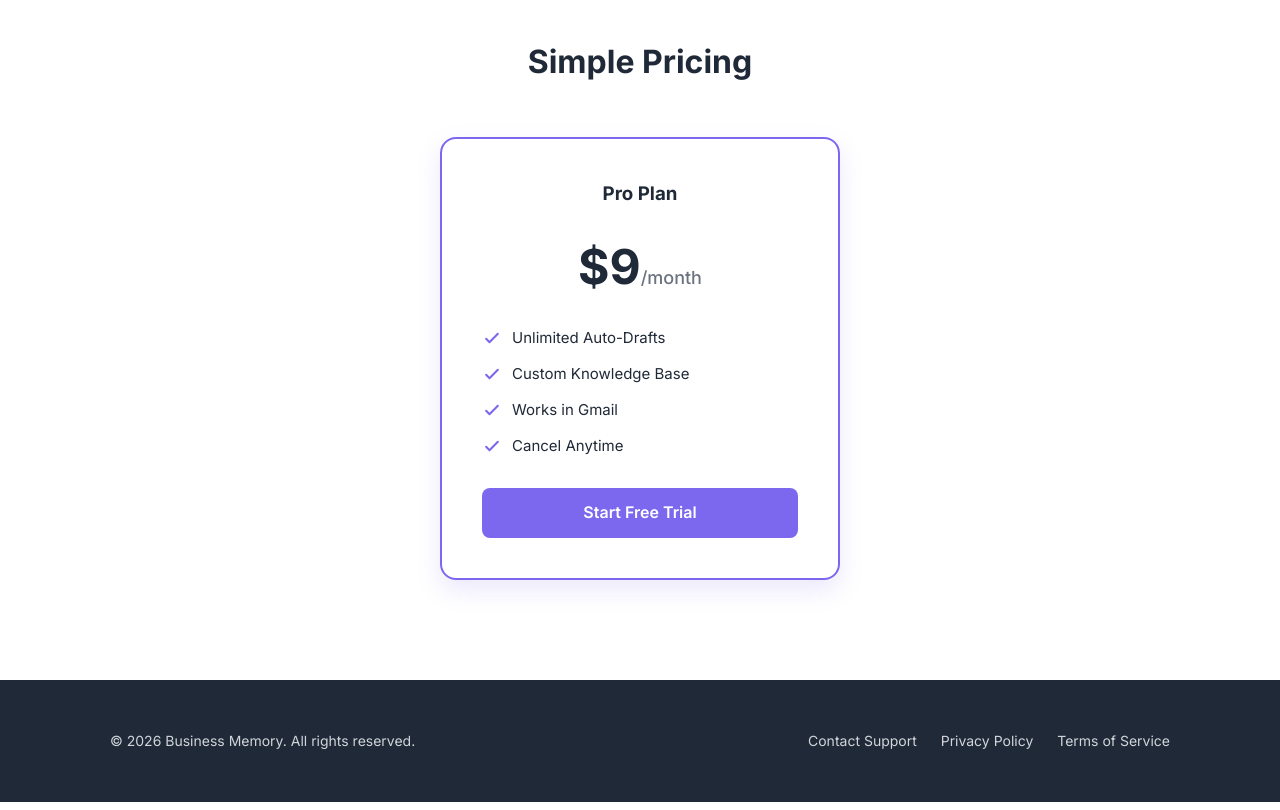
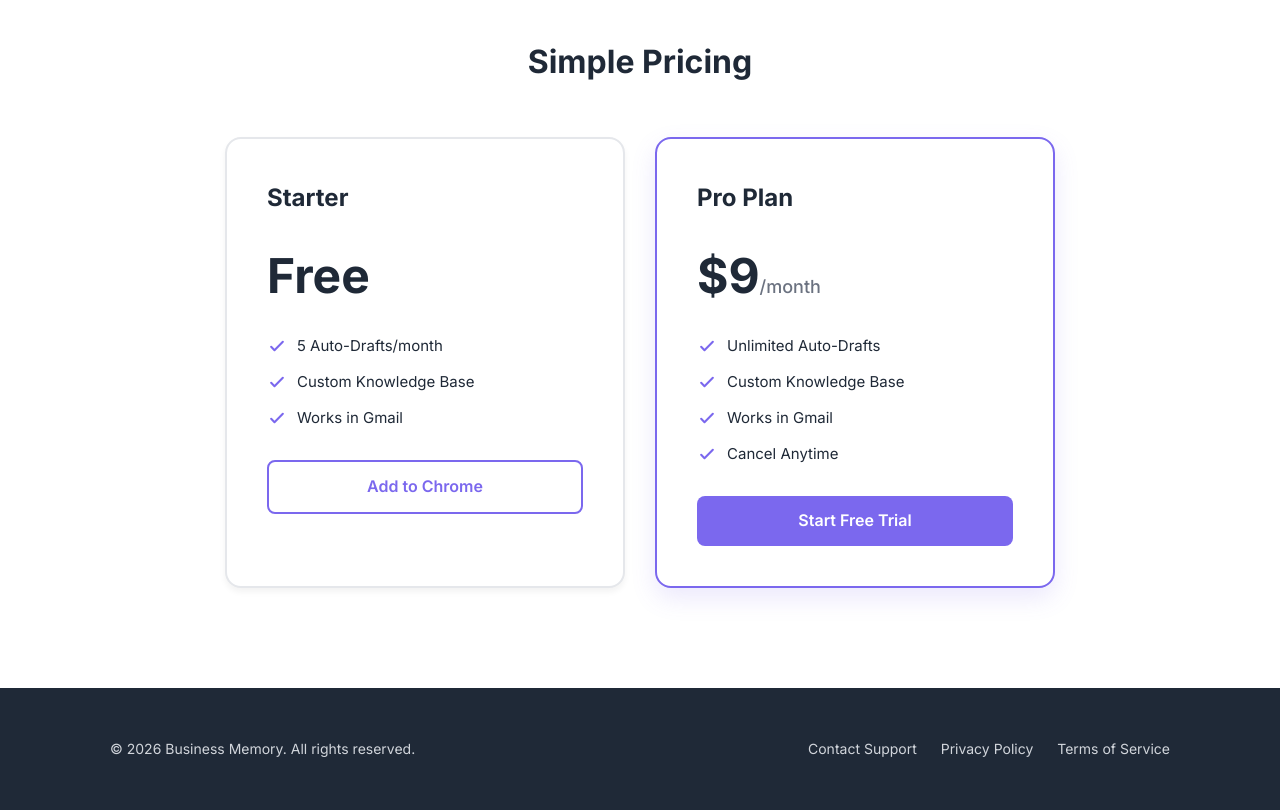
Before and after one commit to JacobLumgair/business-memory-site, a plain HTML site: page index.html in a window 1280 px wide. Shown: the part 2140-2950 px from the top of the page. Drawn offline with Linux system fonts and the light colour scheme.

Commit message:
added browser icon

```diff
--- a/index.html
+++ b/index.html
@@ -4,6 +4,7 @@
     <meta charset="UTF-8">
     <meta name="viewport" content="width=device-width, initial-scale=1.0">
     <title>Business Memory - The Email Assistant That Knows Your Business</title>
+    <link rel="icon" type="image/png" href="logo.png">
     <link href="https://fonts.googleapis.com/css2?family=Inter:wght@400;500;600;700&display=swap" rel="stylesheet">
     <style>
         /* --- VARIABLES --- */
@@ -28,29 +29,22 @@
         }
 
         /* --- SPOTLIGHT EFFECT STYLES --- */
-
-        /* The dark backdrop layer */
         .dim-overlay {
             position: fixed;
             top: 0;
             left: 0;
             width: 100vw;
             height: 100vh;
-            background: rgba(0, 0, 0, 0.7); /* 70% opacity black */
+            background: rgba(0, 0, 0, 0.7);
             opacity: 0;
             pointer-events: none;
             transition: opacity 0.4s ease;
-            z-index: 900; /* High, but below the active video (950) */
+            z-index: 900;
         }
-
-        .dim-overlay.active {
-            opacity: 1;
-        }
-
-        /* Active state for the Video Card */
+        .dim-overlay.active { opacity: 1; }
         .media-card.spotlight {
             transform: scale(1.15);
-            z-index: 950; /* Higher than overlay (900) */
+            z-index: 950;
             box-shadow: 0 40px 80px rgba(0,0,0,0.4);
             border-color: var(--primary);
         }
@@ -75,8 +69,23 @@
             border: none;
             cursor: pointer;
         }
+        .btn:hover { background-color: var(--primary-hover); }
 
-        .btn:hover { background-color: var(--primary-hover); }
+        /* NEW: Outline button for Free Tier */
+        .btn-outline {
+            display: inline-block;
+            background-color: transparent;
+            color: var(--primary);
+            padding: 12px 24px;
+            border-radius: 8px;
+            text-decoration: none;
+            font-weight: 600;
+            border: 2px solid var(--primary);
+            transition: background 0.2s;
+            width: 100%;
+            text-align: center;
+        }
+        .btn-outline:hover { background-color: #f0f0ff; }
 
         /* --- ICON SYSTEM --- */
         .icon-small {
@@ -96,7 +105,6 @@
             justify-content: center;
             margin-bottom: 20px;
         }
-
         .feature-icon-box svg {
             width: 28px;
             height: 28px;
@@ -110,7 +118,6 @@
             border-bottom: 1px solid #f1f1f1;
             padding: 20px 0;
             width: 100%;
-            /* Kept sticky so it doesn't disappear on this long page */
             position: sticky;
             top: 0;
             z-index: 100;
@@ -139,7 +146,6 @@
             text-align: center;
             background: radial-gradient(circle at top, #f0f0ff 0%, #ffffff 70%);
         }
-
         .hero h1 {
             font-size: 56px;
             font-weight: 800;
@@ -148,7 +154,6 @@
             line-height: 1.1;
             color: var(--text-dark);
         }
-
         .hero p {
             font-size: 20px;
             color: var(--text-light);
@@ -160,52 +165,32 @@
         .showcase {
             padding: 100px 0;
             border-bottom: 1px solid #f3f4f6;
-
-            /* SPOTLIGHT FIX: No z-index here */
             position: relative;
         }
-
         .showcase-container {
             display: flex;
             align-items: center;
             gap: 80px;
         }
-
-        .showcase.reverse .showcase-container {
-            flex-direction: row-reverse;
-        }
-
-        .showcase-text {
-            flex: 1;
-        }
-
+        .showcase.reverse .showcase-container { flex-direction: row-reverse; }
+        .showcase-text { flex: 1; }
         .showcase-text h2 {
             font-size: 36px;
             font-weight: 700;
             margin-bottom: 20px;
             line-height: 1.2;
         }
-
         .showcase-text p {
             font-size: 18px;
             color: var(--text-light);
             margin-bottom: 30px;
         }
-
         .showcase-text ul { list-style: none; color: var(--text-light); }
         .showcase-text li { margin-bottom: 12px; display: flex; align-items: center; gap: 10px; }
 
-
-        /* --- MEDIA VARIATIONS --- */
-        .media-column.portrait {
-            flex: 0 0 350px;
-            width: 350px;
-        }
-
-        .media-column.landscape {
-            flex: 1.5;
-        }
-
+        /* MEDIA VARIATIONS */
+        .media-column.portrait { flex: 0 0 350px; width: 350px; }
+        .media-column.landscape { flex: 1.5; }
         .media-card {
             background: #ffffff;
             border-radius: 12px;
@@ -216,35 +201,23 @@
             width: 100%;
             cursor: pointer;
             position: relative;
-            /* Smooth transitions */
             transition: transform 0.4s cubic-bezier(0.175, 0.885, 0.32, 1.275), box-shadow 0.4s ease, border-color 0.4s ease;
         }
-
-        .media-card video {
-            width: 100%;
-            height: auto;
-            display: block;
-        }
+        .media-card video { width: 100%; height: auto; display: block; }
 
         /* --- FEATURES GRID --- */
-        .features {
-            padding: 100px 0;
-            background-color: var(--bg-light);
-        }
-
+        .features { padding: 100px 0; background-color: var(--bg-light); }
         .section-title {
             text-align: center;
             font-size: 32px;
             margin-bottom: 50px;
             font-weight: 700;
         }
-
         .feature-grid {
             display: grid;
             grid-template-columns: repeat(auto-fit, minmax(300px, 1fr));
             gap: 40px;
         }
-
         .feature-card {
             background: var(--white);
             padding: 30px;
@@ -252,23 +225,44 @@
             box-shadow: 0 4px 6px rgba(0,0,0,0.05);
             border: 1px solid #eee;
         }
-
         .feature-card h3 { margin-bottom: 10px; font-weight: 600; }
         .feature-card p { color: var(--text-light); font-size: 15px; }
 
-        /* --- PRICING --- */
+        /* --- PRICING (UPDATED FOR 2 CARDS) --- */
         .pricing { padding: 100px 0; text-align: center; }
+
+        .pricing-grid {
+            display: flex;
+            justify-content: center;
+            gap: 30px;
+            flex-wrap: wrap; /* Stacks on mobile */
+            margin-top: 40px;
+        }
 
         .price-card {
             background: var(--white);
-            border: 2px solid var(--primary);
             border-radius: 16px;
             padding: 40px;
+            flex: 1; /* Both cards take equal width */
+            min-width: 300px;
             max-width: 400px;
-            margin: 0 auto;
             position: relative;
+            text-align: left; /* Align text left inside card */
+        }
+
+        /* Style for the Free Card */
+        .price-card.free {
+            border: 2px solid #e5e7eb;
+            box-shadow: 0 4px 6px rgba(0,0,0,0.05);
+        }
+
+        /* Style for the Pro Card (Highlighted) */
+        .price-card.pro {
+            border: 2px solid var(--primary);
             box-shadow: 0 10px 25px rgba(123, 104, 238, 0.15);
         }
+
+        .price-card h3 { font-size: 24px; margin-bottom: 10px; }
 
         .price-tag {
             font-size: 48px;
@@ -276,7 +270,6 @@
             color: var(--text-dark);
             margin: 20px 0;
         }
-
         .price-tag span {
             font-size: 18px;
             font-weight: 500;
@@ -288,7 +281,6 @@
             margin-bottom: 30px;
             text-align: left;
         }
-
         .features-list li {
             margin-bottom: 12px;
             display: flex;
@@ -304,39 +296,31 @@
             padding: 50px 0;
             font-size: 14px;
         }
-
         .footer-content {
             display: flex;
             justify-content: space-between;
             align-items: center;
         }
-
         .footer-links a {
             color: #d1d5db;
             text-decoration: none;
             margin-left: 20px;
         }
-
         .footer-links a:hover { color: var(--white); }
 
         /* --- RESPONSIVE --- */
         @media (max-width: 900px) {
             .hero h1 { font-size: 42px; }
-
-            .showcase-container,
-            .showcase.reverse .showcase-container {
+            .showcase-container, .showcase.reverse .showcase-container {
                 flex-direction: column;
                 gap: 40px;
                 text-align: center;
             }
-
-            .media-column.portrait,
-            .media-column.landscape {
+            .media-column.portrait, .media-column.landscape {
                 flex: auto;
                 width: 100%;
                 max-width: 400px;
             }
-
             .showcase-text li { justify-content: center; }
             .footer-content { flex-direction: column; gap: 20px; }
             .footer-links { margin-left: 0; }
@@ -461,7 +445,29 @@
         <section class="pricing">
             <div class="container">
                 <h2 class="section-title">Simple Pricing</h2>
-                <div class="price-card">
+                <div class="pricing-grid">
+
+                    <div class="price-card free">
+                        <h3>Starter</h3>
+                        <div class="price-tag">Free</div>
+                        <ul class="features-list">
+                            <li>
+                                <svg class="icon-small" fill="none" stroke="currentColor" viewBox="0 0 24 24"><path stroke-linecap="round" stroke-linejoin="round" stroke-width="2.5" d="M5 13l4 4L19 7"></path></svg>
+                                5 Auto-Drafts/month
+                            </li>
+                            <li>
+                                <svg class="icon-small" fill="none" stroke="currentColor" viewBox="0 0 24 24"><path stroke-linecap="round" stroke-linejoin="round" stroke-width="2.5" d="M5 13l4 4L19 7"></path></svg>
+                                Custom Knowledge Base
+                            </li>
+                            <li>
+                                <svg class="icon-small" fill="none" stroke="currentColor" viewBox="0 0 24 24"><path stroke-linecap="round" stroke-linejoin="round" stroke-width="2.5" d="M5 13l4 4L19 7"></path></svg>
+                                Works in Gmail
+                            </li>
+                        </ul>
+                        <a href="#" class="btn-outline">Add to Chrome</a>
+                    </div>
+
+                    <div class="price-card pro">
                         <h3>Pro Plan</h3>
                         <div class="price-tag">$9<span>/month</span></div>
                         <ul class="features-list">
@@ -483,6 +489,8 @@
                             </li>
                         </ul>
                         <a href="#" class="btn" style="width: 100%; text-align: center;">Start Free Trial</a>
+                    </div>
+
                 </div>
             </div>
         </section>
```
Also changed, not shown: privacy.html (+1 -0 lines), success.html (+1 -0 lines), 1 other file. Lines whose indentation alone changed are shown as unchanged.
